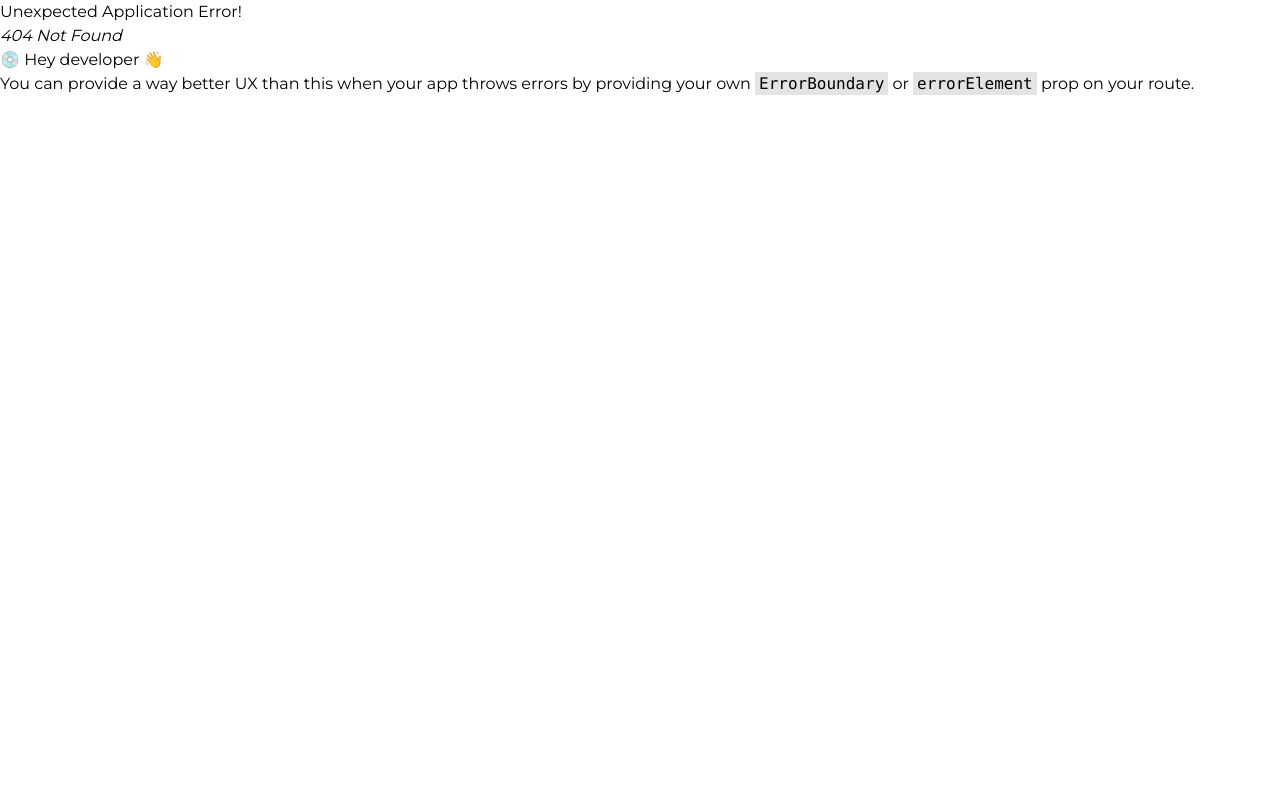
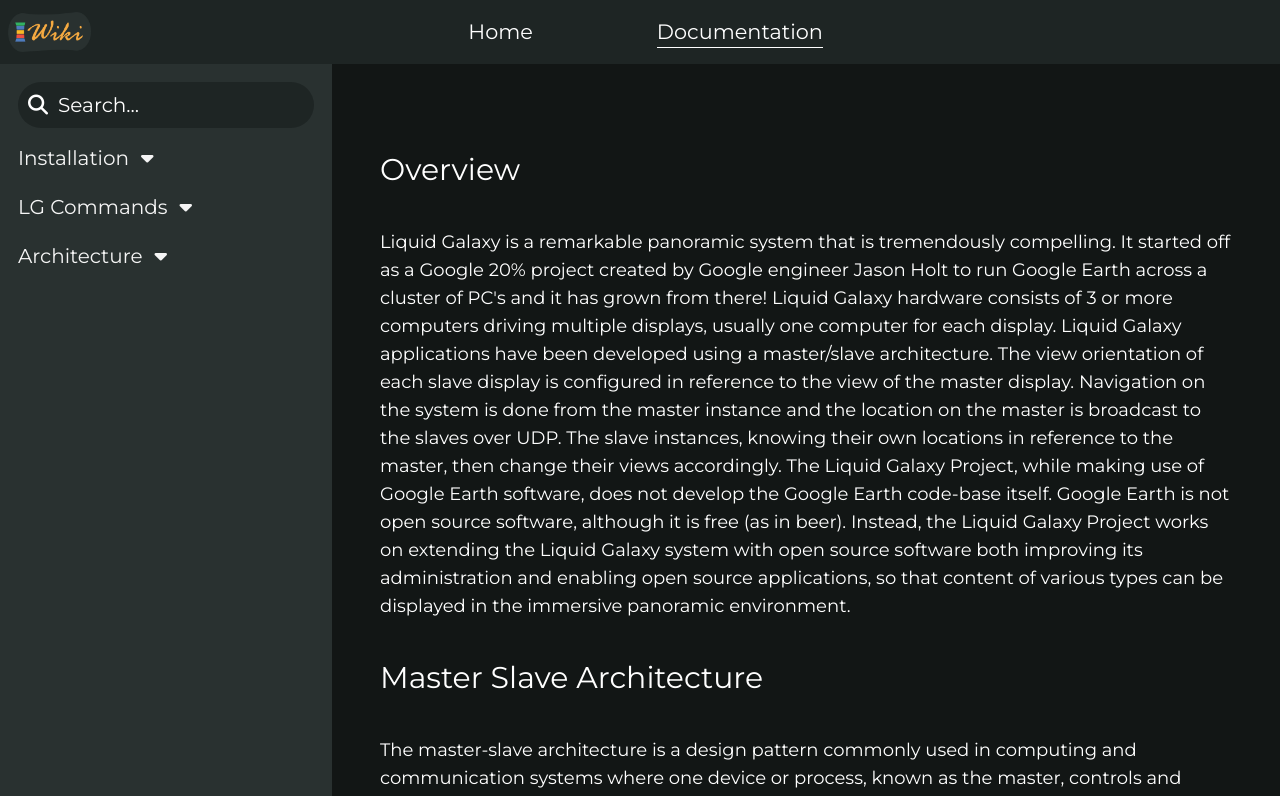
Before and after one commit to SidharthMudgil/lg-wiki, a React (Create React App) app: page /docs/arc in a window 1280 px wide. Before the commit this address had no page. Shown: the top 796 px of the page. Built offline with nearby package versions, Linux system fonts and the light colour scheme.

Commit message:
markdown

```diff
--- a/package.json
+++ b/package.json
@@ -15,6 +15,7 @@
     "react": "^18.2.0",
     "react-dom": "^18.2.0",
     "react-hook-form": "^7.50.1",
+    "react-markdown": "^9.0.1",
     "react-scripts": "5.0.1",
     "web-vitals": "^2.1.4"
   },
--- a/src/App.js
+++ b/src/App.js
@@ -18,10 +18,9 @@
     createRoutesFromElements(
       <Route path="/" element={<NavigatorHeader />}>
         <Route path="" element={<MainContent />} />
-        <Route path="arc" element={<Architecture />} />
 
         <Route path="docs" element={<Layout />}>
-        {/* <Route path="title" element={<Doc />} /> */}
+        <Route path="arc" element={<Architecture />} />
 
 
 
--- a/src/pages/architecture/Architecture.js
+++ b/src/pages/architecture/Architecture.js
@@ -2,8 +2,8 @@
   import master from "../../assets/master-slave.svg";
   export default function Architecture() {
     return (
-      <div className="background p-14">
-        <div className="flex flex-wrap text-left text-lg">
+     <>
+        <div className="flex flex-wrap text-left text-lg text-white ">
           <h1 className=" flex py-10 md:text-2xl lg:text-3xl"> Overview </h1>
           <p>
             Liquid Galaxy is a remarkable panoramic system that is tremendously
@@ -64,6 +64,6 @@
             database.
           </h2>{" "}
         </div>
-      </div>
+</>
     );
   }
--- a/src/pages/homeScreen/MainContent.css
+++ b/src/pages/homeScreen/MainContent.css
@@ -4,8 +4,12 @@
   background-size: 100% 100%;
 
   text-align: center;
+  overflow: hidden;
+  scrollbar-width:none
 }
-
+.background::-webkit-scrollbar{
+  display: none;
+}
 /* logo and basic info div */
 .home {
   display: flex;
--- a/src/pages/homeScreen/MainContent.js
+++ b/src/pages/homeScreen/MainContent.js
@@ -54,9 +54,12 @@
     }
   };
 
+
+
   return (
     <>
-      <div className="background">
+      <div className="background  " >
+
         <div className="home  ">
           {/* main logo */}
           <div className=" basis-[100%] ">
--- a/src/pages/leftNavigation/Layout.js
+++ b/src/pages/leftNavigation/Layout.js
@@ -5,9 +5,11 @@
 export default function Layout() {
   return (
     <>
-      <div className="main h-screen">
+      <div className="main h-screen ">
         <Navigaton />
+        <div className="h-screen overflow-auto p-12">
         <Outlet />
+        </div>
       </div>
     </>
   );
--- a/src/pages/leftNavigation/Navigation.css
+++ b/src/pages/leftNavigation/Navigation.css
@@ -49,6 +49,7 @@
 
 .main {
   background-color: var(--backgroud);
+  overflow: hidden;
 }
 
 .left {
--- a/src/pages/leftNavigation/Navigaton.js
+++ b/src/pages/leftNavigation/Navigaton.js
@@ -38,7 +38,7 @@
     }
   }
   return (
-    <div>
+    <>
       <div className="left float-left h-screen ">
         <ul className="menu ">
           <li>
@@ -117,23 +117,21 @@
               let id = 3;
               menubar(id);
             }}
-            className="py-1 menu-ul "
+            className="py-1  menu-ul "
           >
-            Quickstart
+           architecture
             <i className="fa fa-caret-down px-3" aria-hidden="true"></i>
             <ul id="3" className="menuex">
               <li className="menutab">
-                <Link to="">demo text</Link>{" "}
+                <Link to="/docs/arc">demo text</Link>
               </li>
-
               <li className="menutab">
-                {" "}
-                <Link to="">demo text</Link>{" "}
+                <Link to="">demo text</Link>
               </li>
             </ul>
           </li>
         </ul>
       </div>
-    </div>
+    </>
   );
 }
```
Also changed, not shown: src/database/config.js (added, +16 -0 lines), 2 other files (tests, documents, lock files or other folders).
